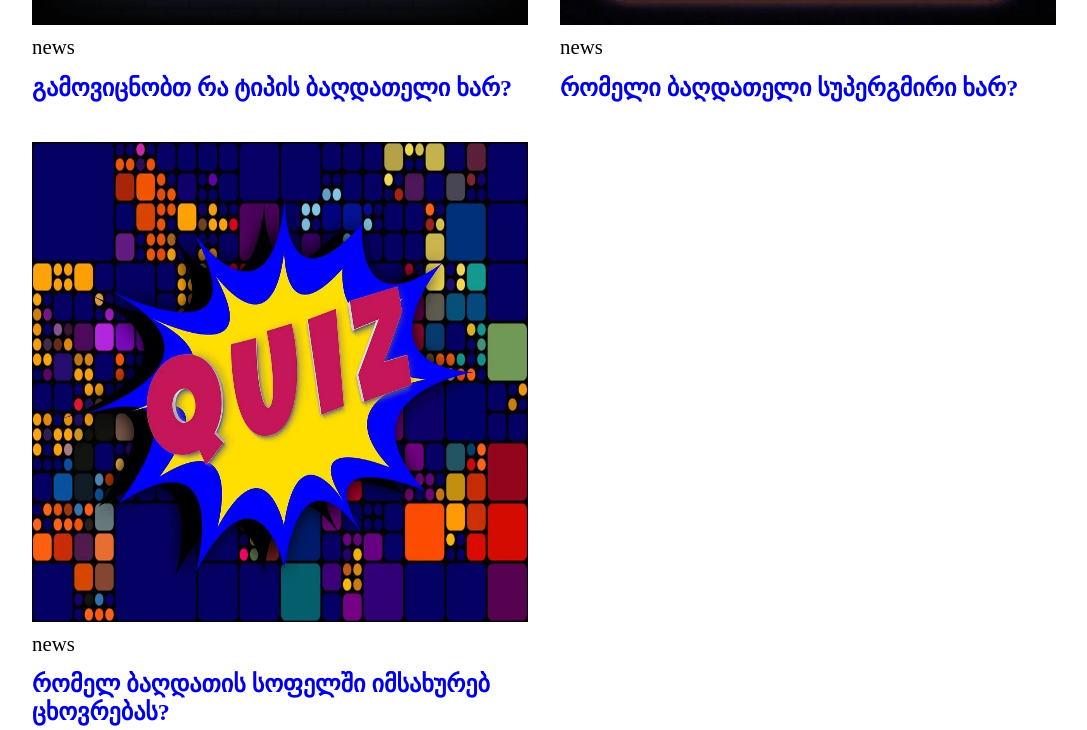
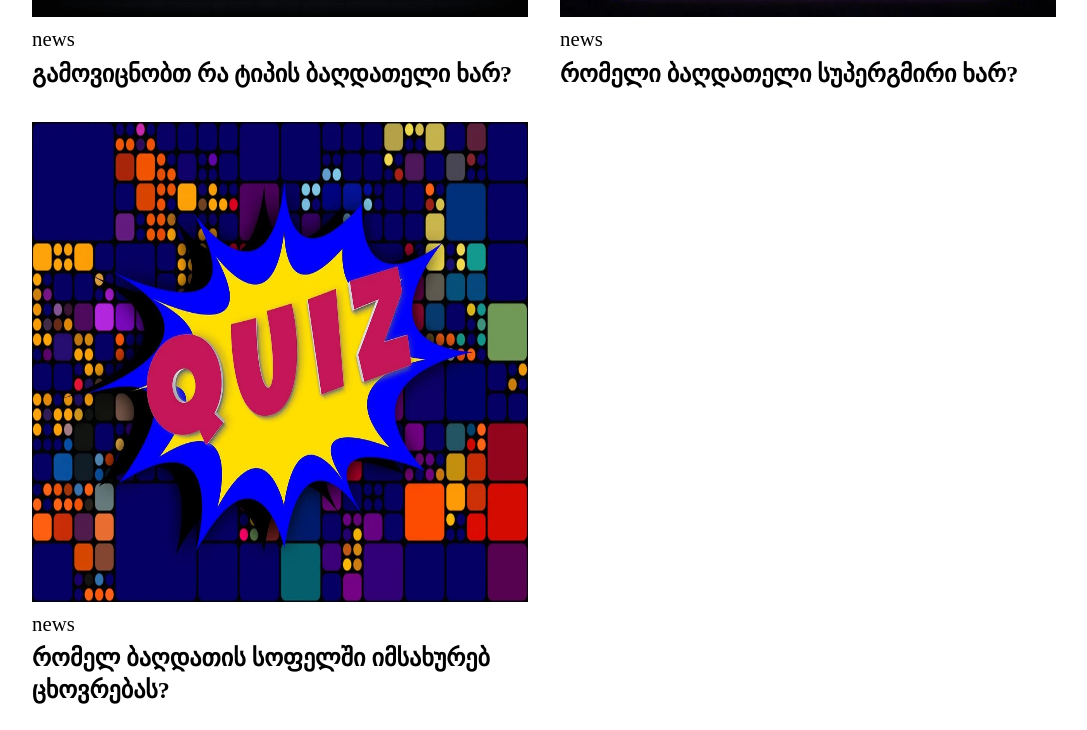
Before and after one commit to artsividze/baghdati, a website: page index.html in a window 1280 px wide. Shown: the part 1470-2200 px from the top of the page, without its empty margins (97-1184 px from the left). Drawn offline with nearby package versions, Linux system fonts and the light colour scheme.

Commit message:
Update style.css

```diff
--- a/style.css
+++ b/style.css
@@ -86,9 +86,9 @@ main {
         justify-content: center;
         background-color: #fff;
         color: black; }
-        main .content .quiz-item:last-of-type h1 {
+        main .content .quiz-item:last-of-type h2 {
           margin-bottom: 4rem; }
-      main .content .quiz #item-3 h1 {
+      main .content .quiz #item-3 h2 {
         width: 100%;
         float: left; }
       main .content .quiz a {
@@ -100,7 +100,7 @@ main {
         background-size: cover; }
       main .content .quiz p {
         color: black; }
-      main .content .quiz h1 {
+      main .content .quiz h2 {
         margin: 0;
         line-height: 2rem;
         color: black;
@@ -135,7 +135,7 @@ main {
       main .store p span {
         color: black;
         font-size: 1.3rem; }
-    main .store h1 {
+    main .store h2 {
       line-height: 2rem;
       margin-top: 0rem;
       margin-bottom: 2rem; }
```
